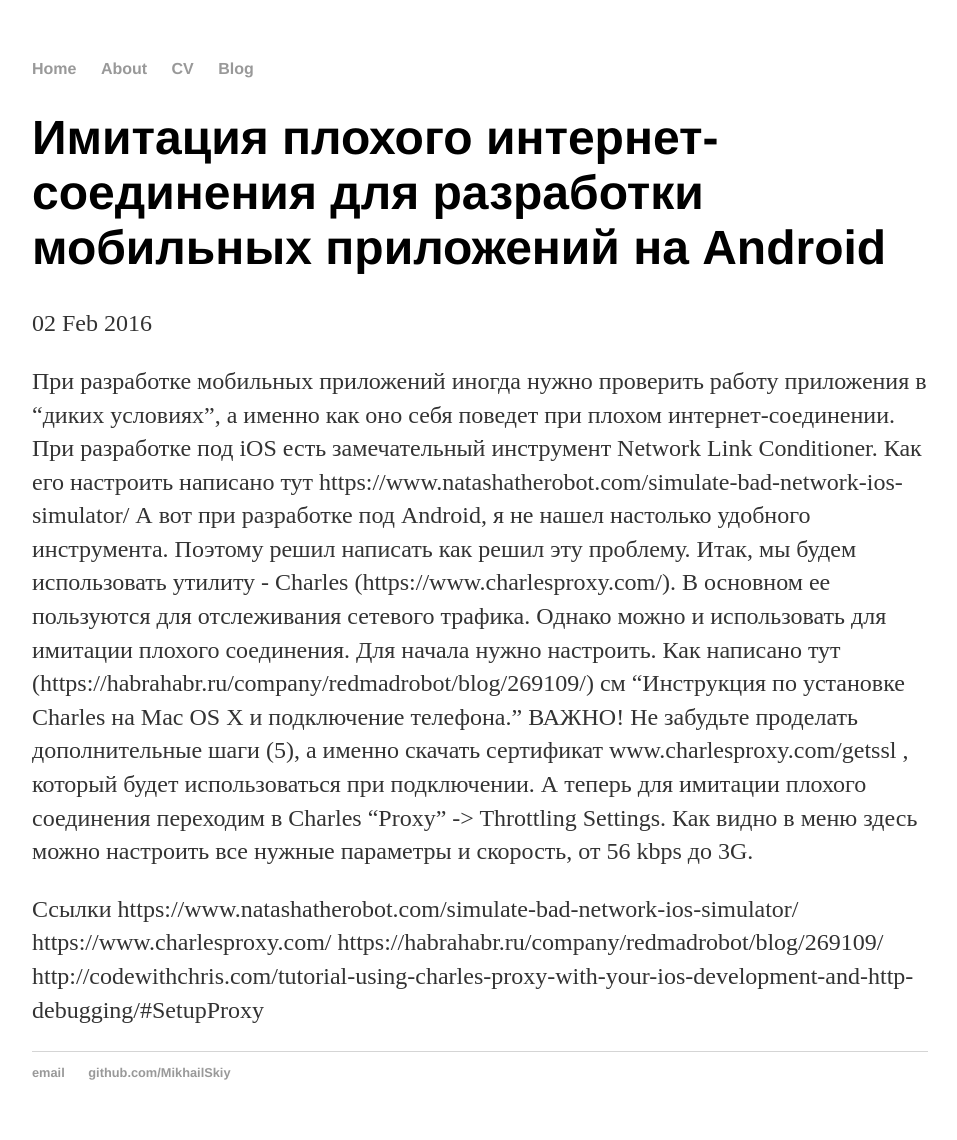
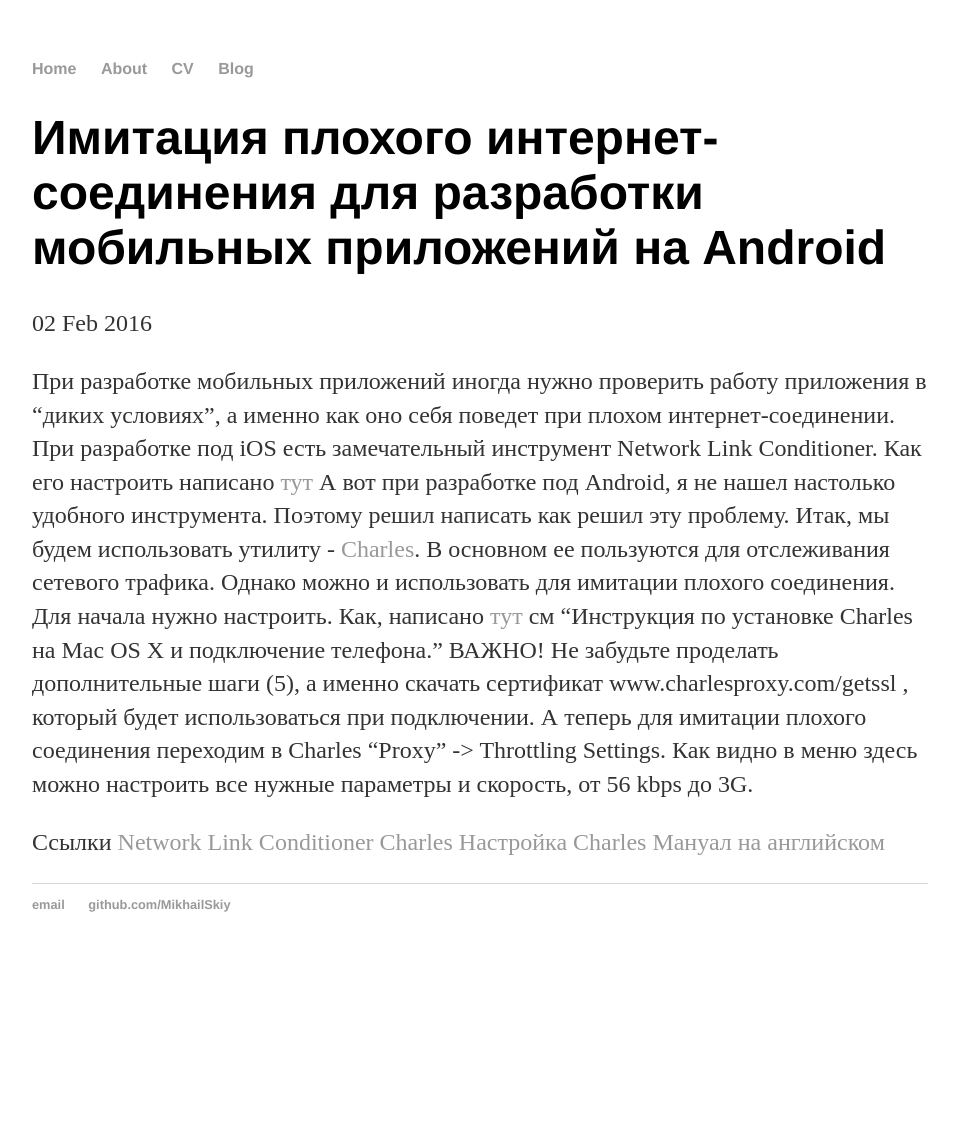
Before and after one commit to MikhailSkiy/MikhailSkiy.github.io, a Jekyll site: the page built from _posts/2016-02-02-testing-low-wi-fi-connection-for-android.md, in a window 1280 px wide. Shown: the whole page, without its empty margins (160-1117 px from the left). Built offline with Jekyll 4.4.1, drawn with Linux system fonts in a browser that asks for light colours; after the commit the page ends 972 px from its top, so only the background shows below that.

Commit message:
added links

```diff
--- a/_posts/2016-02-02-testing-low-wi-fi-connection-for-android.md
+++ b/_posts/2016-02-02-testing-low-wi-fi-connection-for-android.md
@@ -6,14 +6,13 @@
 
 
  При разработке мобильных приложений иногда нужно проверить работу приложения в "диких условиях", а именно как оно себя
- поведет при плохом интернет-соединении. При разработке под iOS есть замечательный инструмент Network Link Conditioner.  Как его настроить написано тут https://www.natashatherobot.com/simulate-bad-network-ios-simulator/
- А вот при разработке под Android, я не нашел настолько удобного инструмента. Поэтому решил написать как решил эту проблему. Итак, мы будем использовать утилиту - Charles (https://www.charlesproxy.com/). В основном ее пользуются
- для отслеживания сетевого трафика. Однако можно и использовать для имитации плохого соединения. Для начала нужно настроить. Как написано тут (https://habrahabr.ru/company/redmadrobot/blog/269109/) см "Инструкция по установке Charles на Mac OS X и подключение телефона." ВАЖНО! Не забудьте проделать дополнительные шаги (5), а именно скачать сертификат
-  www.charlesproxy.com/getssl , который будет использоваться при подключении.
+ поведет при плохом интернет-соединении. При разработке под iOS есть замечательный инструмент Network Link Conditioner.  Как его настроить написано [тут](https://www.natashatherobot.com/simulate-bad-network-ios-simulator/)
+ А вот при разработке под Android, я не нашел настолько удобного инструмента. Поэтому решил написать как решил эту проблему. Итак, мы будем использовать утилиту - [Charles](https://www.charlesproxy.com/). В основном ее пользуются
+ для отслеживания сетевого трафика. Однако можно и использовать для имитации плохого соединения. Для начала нужно настроить. Как, написано [тут](https://habrahabr.ru/company/redmadrobot/blog/269109/) см "Инструкция по установке Charles на Mac OS X и подключение телефона." ВАЖНО! Не забудьте проделать дополнительные шаги (5), а именно скачать сертификат www.charlesproxy.com/getssl , который будет использоваться при подключении.
  А теперь для имитации плохого соединения переходим в Charles “Proxy” -> Throttling Settings. Как видно в меню здесь можно настроить все нужные параметры и скорость, от 56 kbps до 3G.
 
  Ссылки
- https://www.natashatherobot.com/simulate-bad-network-ios-simulator/
- https://www.charlesproxy.com/
- https://habrahabr.ru/company/redmadrobot/blog/269109/
- http://codewithchris.com/tutorial-using-charles-proxy-with-your-ios-development-and-http-debugging/#SetupProxy
+ [Network Link Conditioner](https://www.natashatherobot.com/simulate-bad-network-ios-simulator/)
+ [Charles](https://www.charlesproxy.com/)
+ [Настройка Charles](https://habrahabr.ru/company/redmadrobot/blog/269109/)
+ [Мануал на английском](http://codewithchris.com/tutorial-using-charles-proxy-with-your-ios-development-and-http-debugging/#SetupProxy)
```
